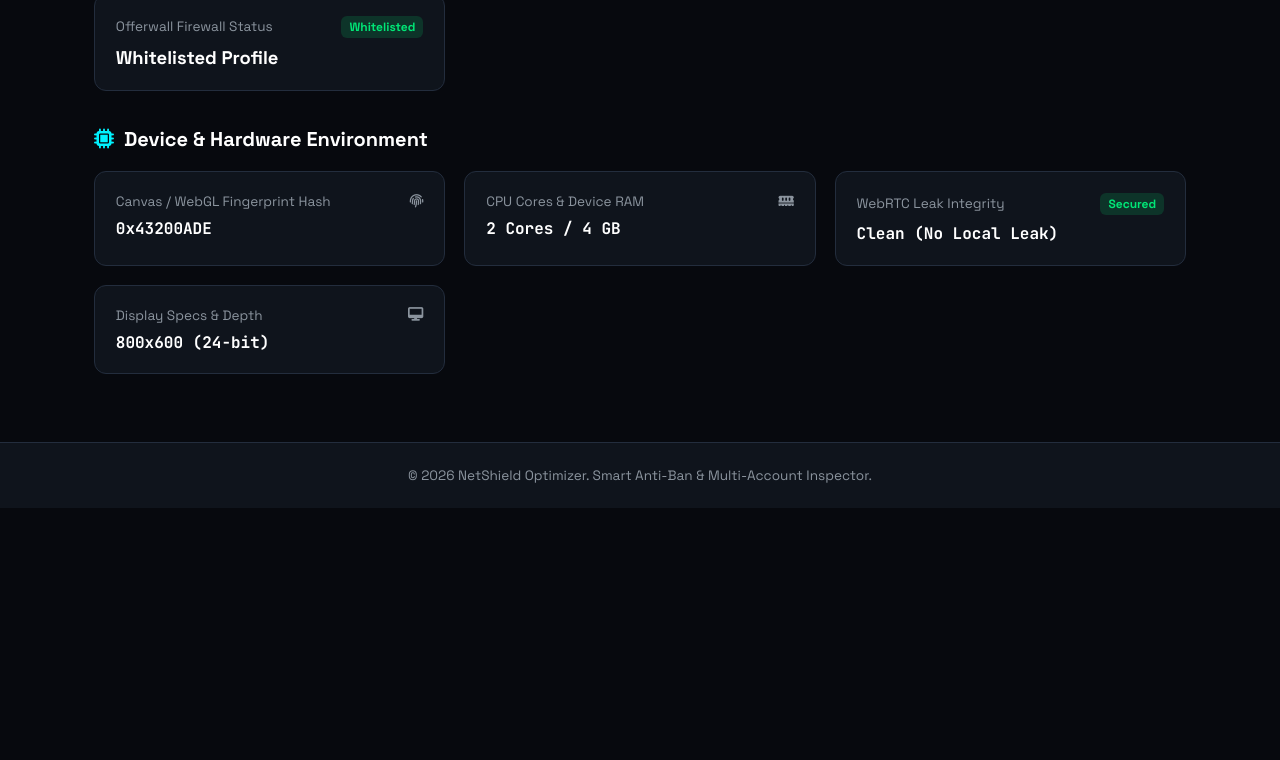
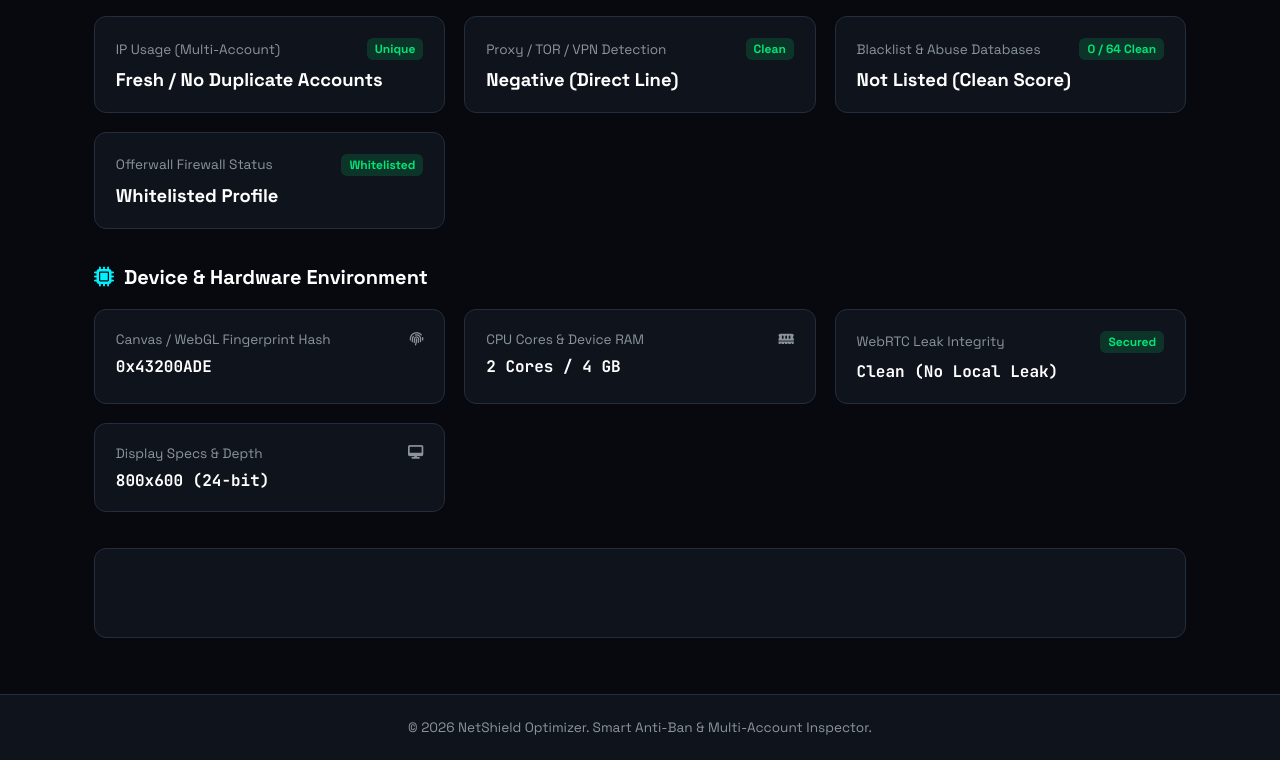
Before and after one commit to amirhijazy9-code/netshield-ultra, a plain HTML site: page index.html in a window 1280 px wide. Shown: the part 1031-1791 px from the top of the page. Before the commit the page ends 1539 px from the top, so only its background shows below. Drawn offline with Linux system fonts and the light colour scheme; no server answers.

Commit message:
Update index.html

```diff
--- a/index.html
+++ b/index.html
@@ -91,6 +91,20 @@
             margin: 0 auto;
             padding: 2rem 1.5rem;
             width: 100%;
+        }
+
+        /* Ad Placement Area */
+        .ad-container-box {
+            background: var(--surface);
+            border: 1px solid var(--border);
+            border-radius: 12px;
+            padding: 1rem;
+            margin: 1.5rem 0;
+            display: flex;
+            justify-content: center;
+            align-items: center;
+            min-height: 90px;
+            overflow: hidden;
         }
 
         /* Hero Board */
@@ -214,7 +228,7 @@
             gap: 6px;
         }
 
-        /* Recommendation & Advisory Panel */
+        /* Advisor Checklist */
         .advisor-panel {
             background: var(--surface);
             border: 1px solid var(--border);
@@ -402,6 +416,12 @@
 
     <div class="container">
 
+        <!-- Top Adsterra Ad Placement -->
+        <div class="ad-container-box">
+            <script async="async" data-cfasync="false" src="https://pl30936838.effectivecpmnetwork.com/571194fc60e5ce4d40cad72b82d13793/invoke.js"></script>
+            <div id="container-571194fc60e5ce4d40cad72b82d13793"></div>
+        </div>
+
         <!-- Hero Status Board -->
         <div class="hero-board">
             <div>
@@ -566,6 +586,11 @@
             </div>
         </div>
 
+        <!-- Bottom Ad Placement -->
+        <div class="ad-container-box">
+            <div id="container-571194fc60e5ce4d40cad72b82d13793"></div>
+        </div>
+
     </div>
 
     <footer>
@@ -665,7 +690,7 @@
         }
 
         async function runFullAudit() {
-            // 1. Hardware Audit
+            // Hardware
             const cores = navigator.hardwareConcurrency || 4;
             const ram = navigator.deviceMemory ? `${navigator.deviceMemory} GB` : '>= 4 GB';
             document.getElementById('valHardware').innerText = `${cores} Cores / ${ram}`;
@@ -691,7 +716,7 @@
 
             document.getElementById('valWebRTC').innerText = 'Clean (No Local Leak)';
 
-            // 2. Fetch Network Data
+            // Fetch Network Data
             try {
                 const res = await fetch('https://ipapi.co/json/');
                 const data = await res.json();
@@ -732,13 +757,11 @@
             }
         }
 
-        // Smart Advice Engine
         function evaluateRecommendations(data) {
             const container = document.getElementById('tipsContainer');
             container.innerHTML = '';
             const tips = [];
 
-            // 1. Timezone Check
             const localTz = Intl.DateTimeFormat().resolvedOptions().timeZone;
             const ipTz = data.timezone;
             const isTzMismatch = ipTz && localTz && (ipTz.toLowerCase() !== localTz.toLowerCase());
@@ -789,7 +812,6 @@
                 }
             }
 
-            // 2. IP Type Recommendation
             const orgLower = (data.org || '').toLowerCase();
             const isDatacenter = orgLower.includes('cloud') || orgLower.includes('hosting') || orgLower.includes('amazon') || orgLower.includes('digitalocean') || orgLower.includes('hetzner');
 
@@ -813,7 +835,6 @@
                 }
             }
 
-            // 3. Hardware & Anti-Detect Browser Recommendation
             const cores = navigator.hardwareConcurrency || 4;
             if (cores <= 2) {
                 if (currentLang === 'ar') {
@@ -853,7 +874,6 @@
                 }
             }
 
-            // Render Tips
             tips.forEach(t => {
                 const item = document.createElement('div');
                 item.className = `tip-item ${t.type}`;
```
